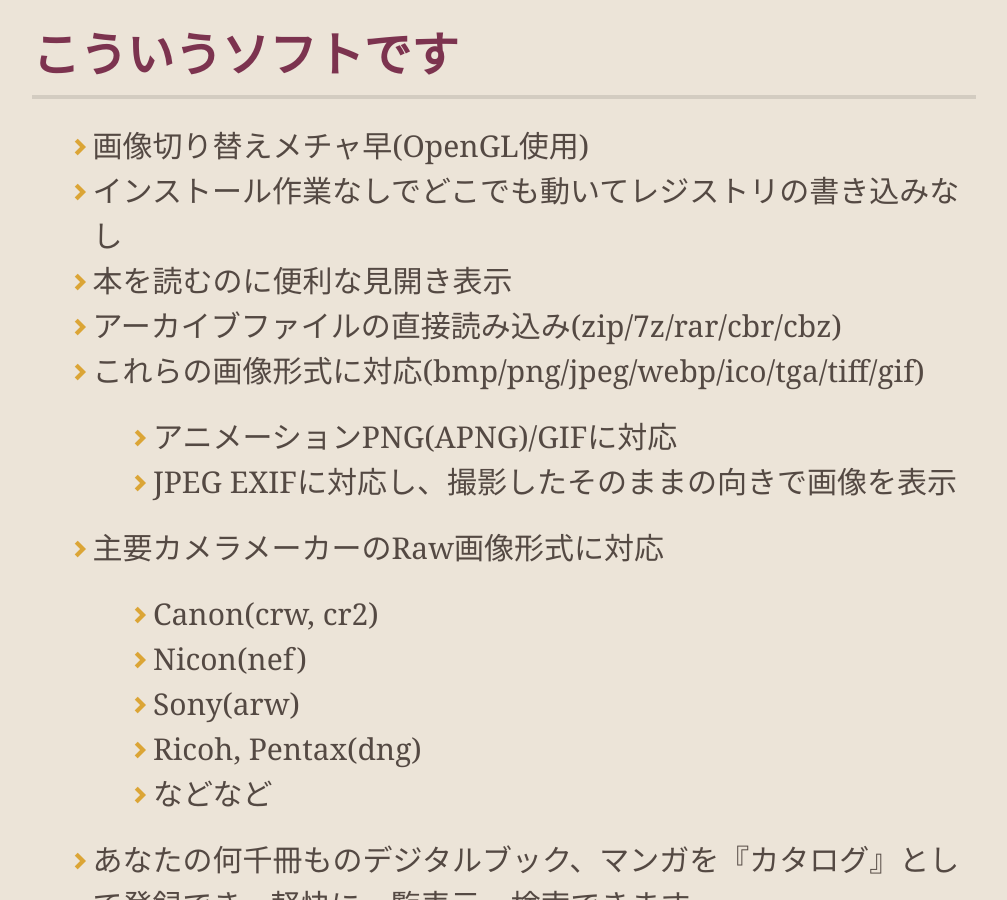
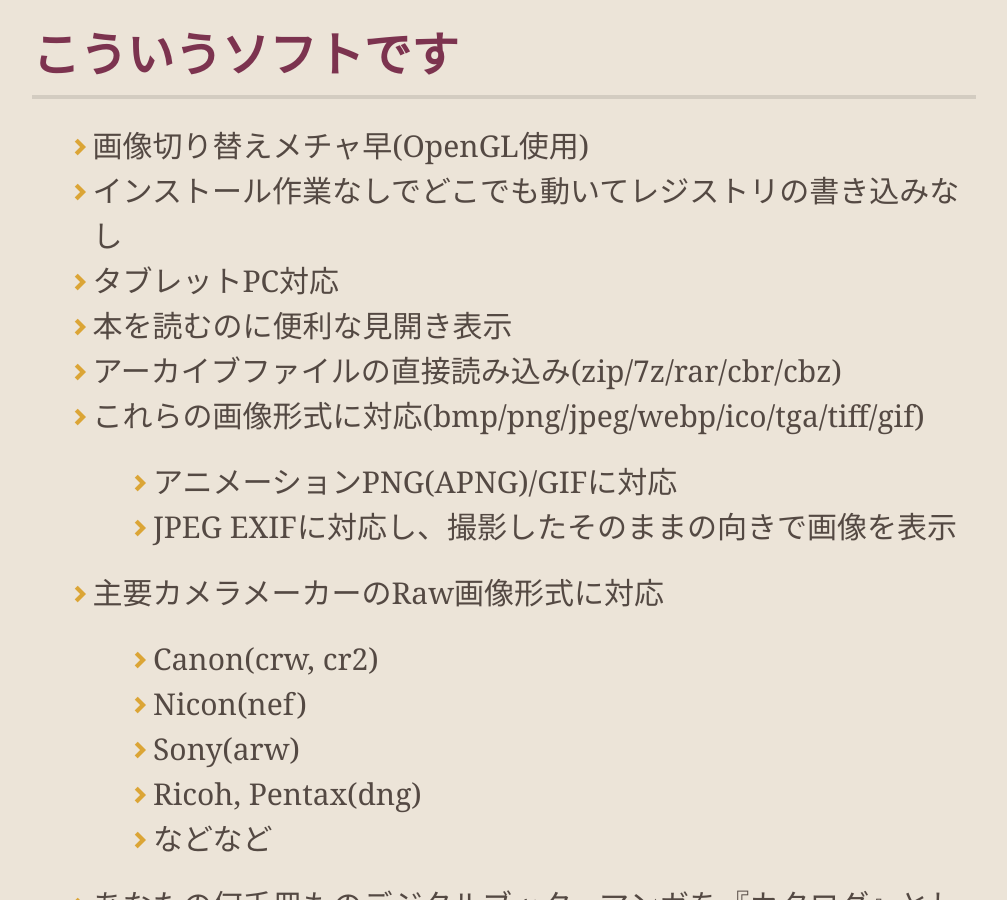
Before and after one commit to kanryu/quickviewer, a Jekyll site: the page built from docs/index-ja.md, in a window 1280 px wide and 900 px high, scrolled down 797 px. Shown: the whole window, without its empty margins (136-1143 px from the left). Built offline with Jekyll 4.4.1, drawn with Linux system fonts in a browser that asks for light colours; nearby versions of some CDN libraries; comment, search, counter and statistics services are not loaded; our own code applies the rules of GitHub Pages for plain Markdown files.

Commit message:
Update index-ja.md

```diff
--- a/docs/index-ja.md
+++ b/docs/index-ja.md
@@ -21,6 +21,7 @@ fulltitle: QuickViewer オフィシャルページ
 
 - 画像切り替えメチャ早(OpenGL使用)
 - インストール作業なしでどこでも動いてレジストリの書き込みなし
+- タブレットPC対応
 - 本を読むのに便利な見開き表示
 - アーカイブファイルの直接読み込み(zip/7z/rar/cbr/cbz)
 - これらの画像形式に対応(bmp/png/jpeg/webp/ico/tga/tiff/gif)
```
